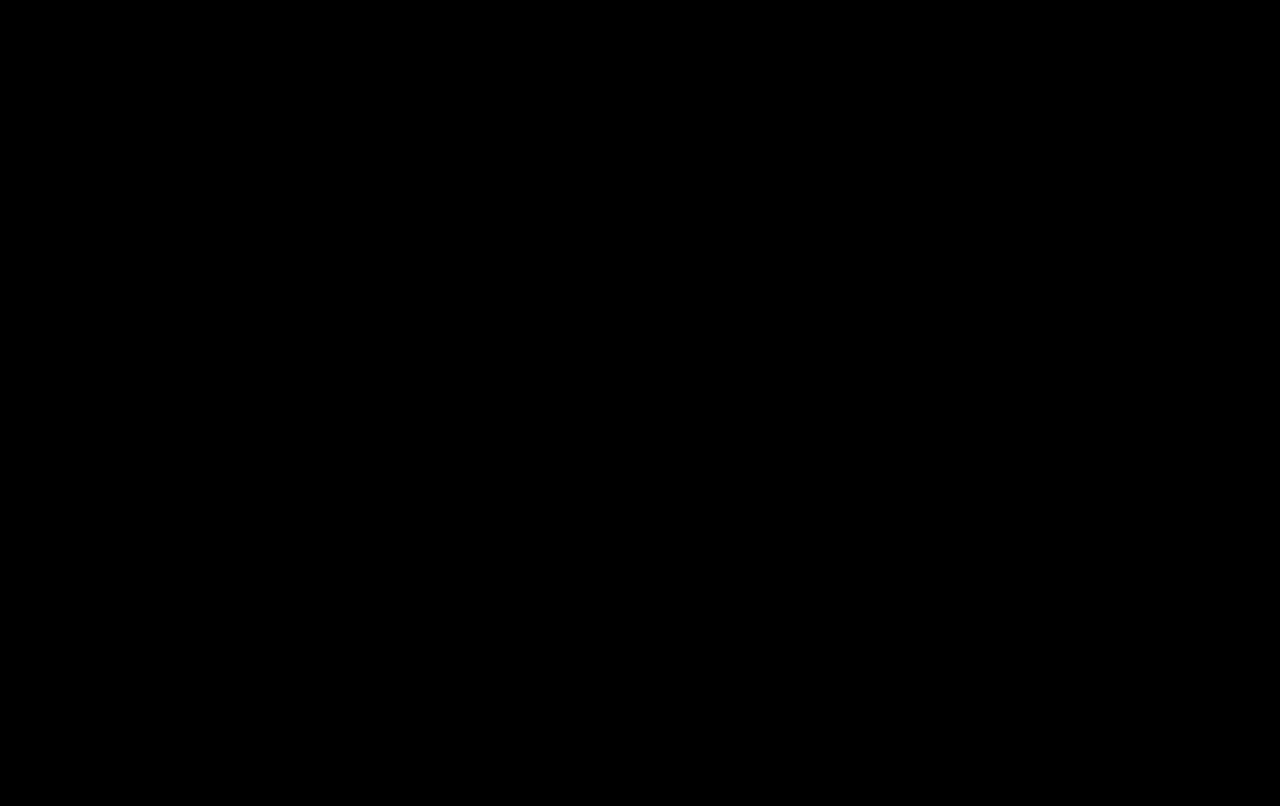
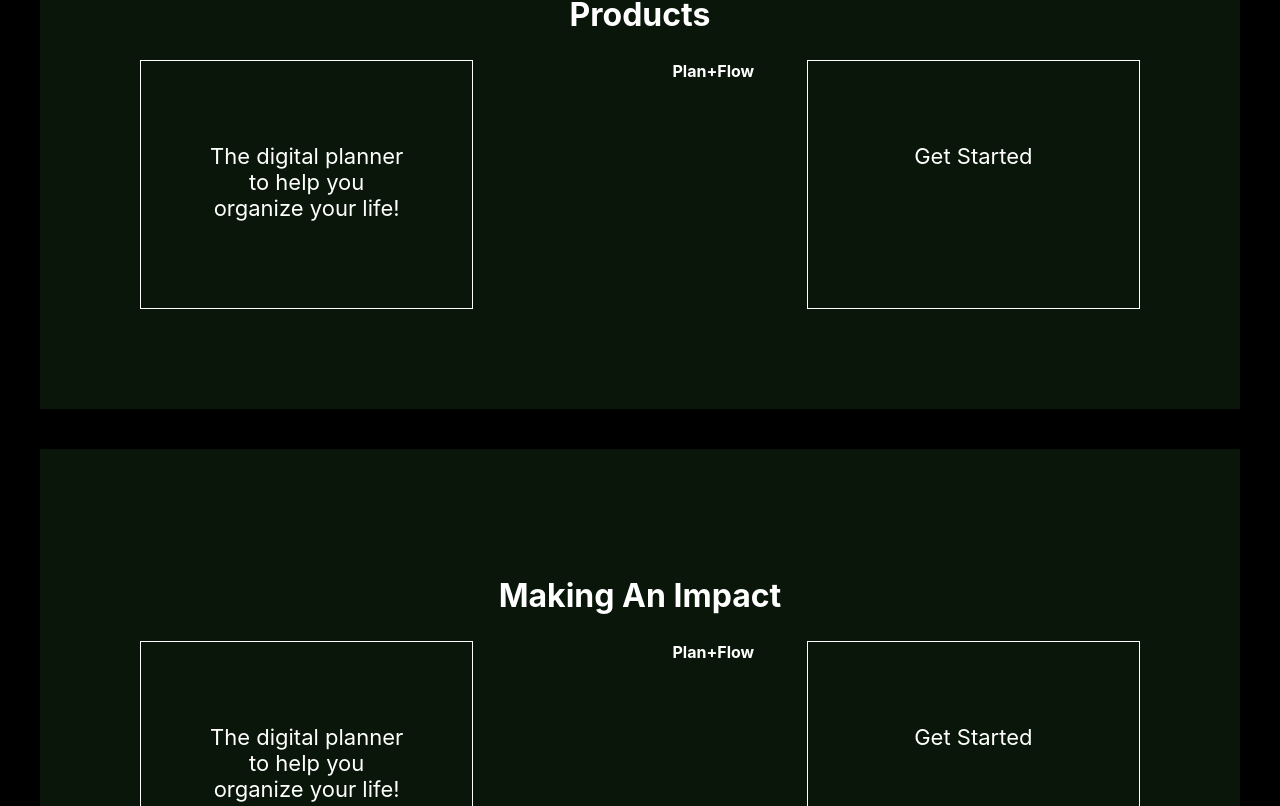
Before and after one commit to TaylorWill94/planflow, a React (Create React App) app: page / in a window 1280 px wide. Shown: the part 1014-1820 px from the top of the page. Before the commit the page ends 920 px from the top, so only its background shows below. Built offline with nearby package versions, Linux system fonts and the light colour scheme.

Commit message:
Adds various sections to homepage

```diff
--- a/src/components/Home.js
+++ b/src/components/Home.js
@@ -2,6 +2,7 @@ import "./Home.css";
 
 const Home = () => {
   return (
+    <>
       <div className="home">
         <h2>Home</h2>
         <div className="mainSec">
@@ -24,6 +25,51 @@ const Home = () => {
           <p className="subTitle">Get Started</p>
         </div>
       </div>
+      <div className="home">
+        <h2>Products</h2>
+        <div className="mainSec">
+          <span>
+            Welcome to Plan+Flow
+            <br />
+            Build your life.
+            <br />
+            Organize your life
+            <br />
+            Plan+Flow
+          </span>
+        </div>
+        <div className="subSection">
+          <p className="subTitle">
+            The digital planner to help you organize your life!
+          </p>
+        </div>
+        <div className="lastSec">
+          <p className="subTitle">Get Started</p>
+        </div>
+      </div>
+      <div className="home">
+        <h2>Making An Impact</h2>
+        <div className="mainSec">
+          <span>
+            Welcome to Plan+Flow
+            <br />
+            Build your life.
+            <br />
+            Organize your life
+            <br />
+            Plan+Flow
+          </span>
+        </div>
+        <div className="subSection">
+          <p className="subTitle">
+            The digital planner to help you organize your life!
+          </p>
+        </div>
+        <div className="lastSec">
+          <p className="subTitle">Get Started</p>
+        </div>
+      </div>
+    </>
   );
 };
 
```
Lines whose indentation alone changed are shown as unchanged.
